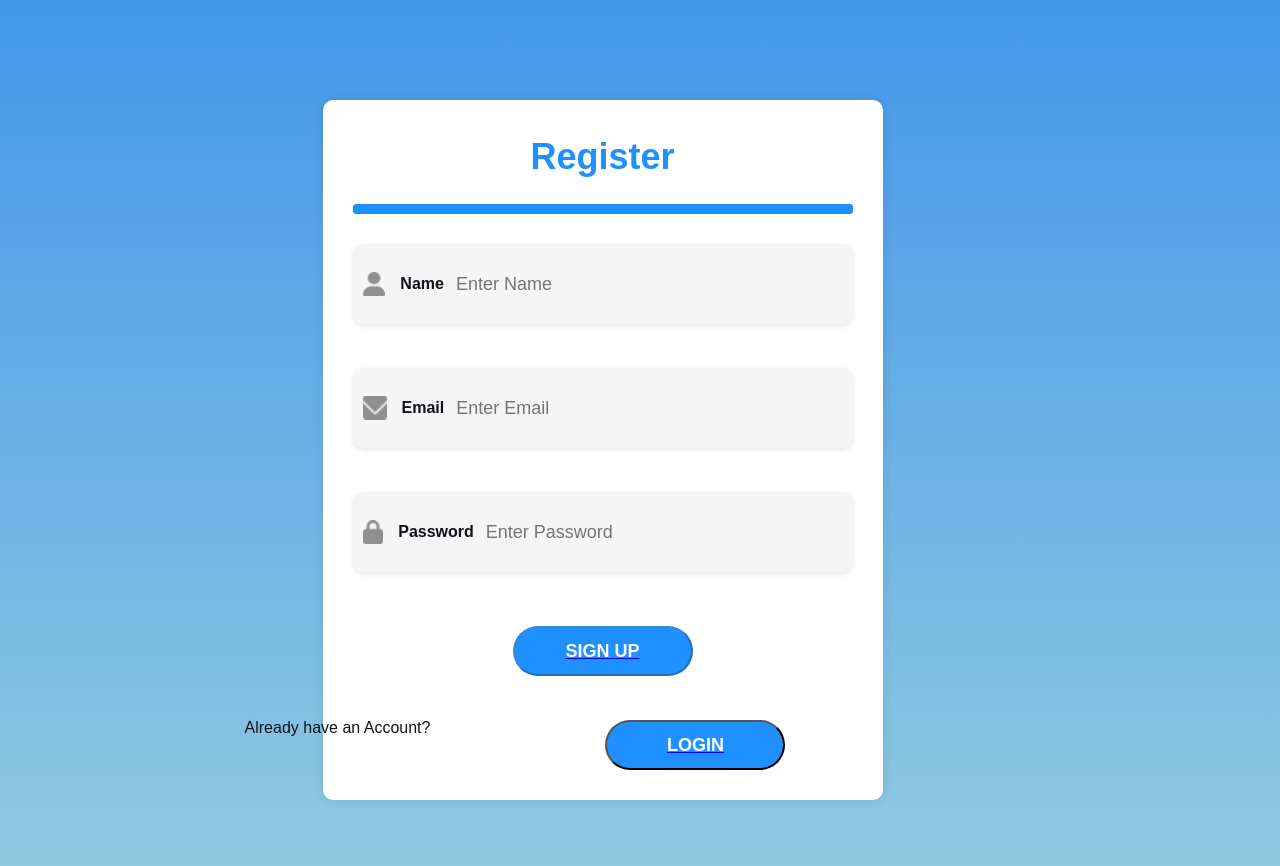
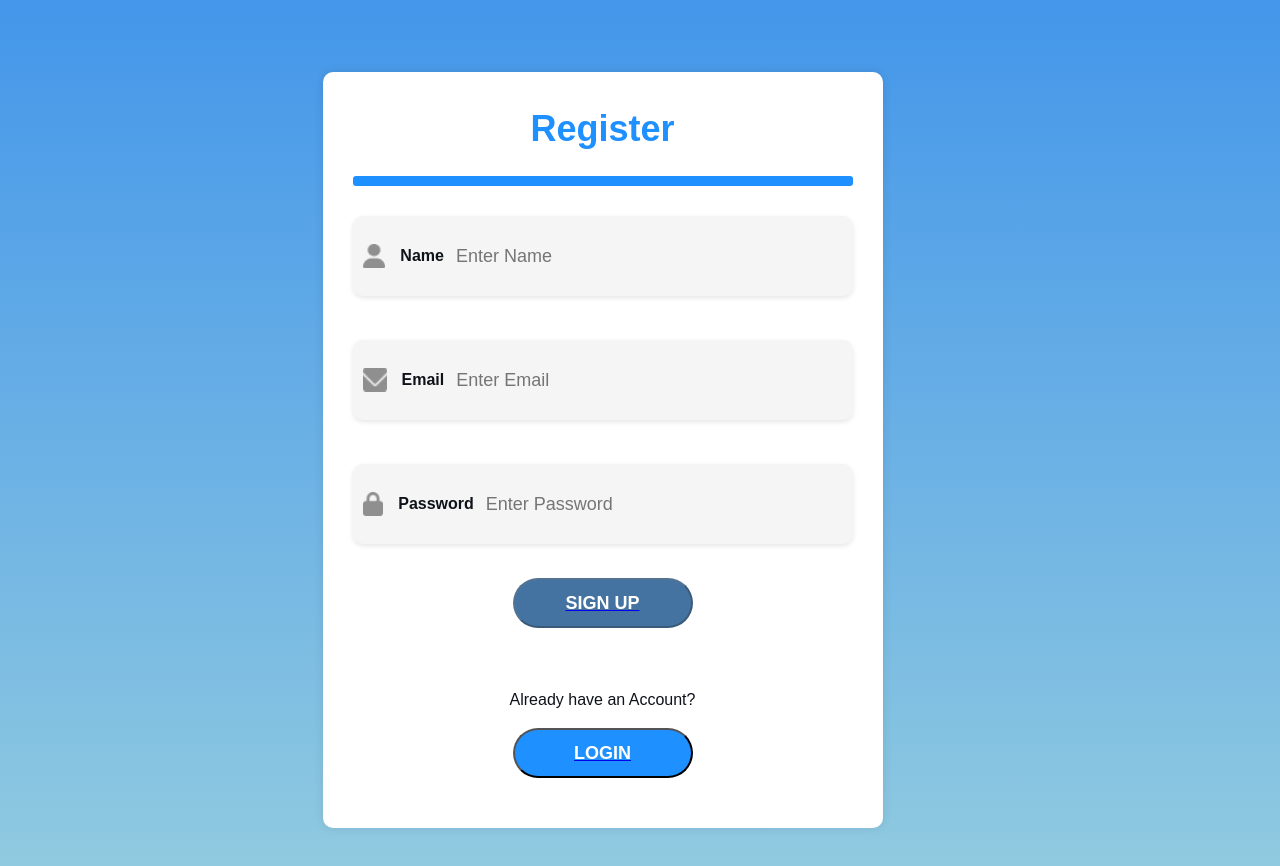
Before and after one commit to Criley71/mern5, a React (Create React App) app in the folder client/: page / in a window 1280 px wide. Shown: the top 866 px of the page. Built offline with nearby package versions, Linux system fonts and the light colour scheme.

Commit message:
button disabled

```diff
--- a/client/src/Login.css
+++ b/client/src/Login.css
@@ -118,13 +118,18 @@ body {
     border-radius: 25px; /* Rounded button */
     font-size: 18px;
     font-weight: 700;
-    cursor: pointer;
+
     text-transform: uppercase;
     transition: background 0.3s ease;
-    margin-top: 20px;
+    margin-bottom: 20px;
   }
 
-  .submit:hover {
+  .submit:disabled {
+    background: #4573a1;
+  }
+
+  .submit:hover:enabled {
+    cursor: pointer;
     background: #007acc; /* Darker blue on hover */
   }
 
--- a/client/src/Register.js
+++ b/client/src/Register.js
@@ -83,8 +83,9 @@ function Register() {
                         </Link>
                     </div>
                     <br />
+                    <p>Already have an Account?</p>
                     <div className="submit-container">
-                        <p>Already have an Account?</p>
+
                         <br></br>
                         <Link to="/login">
                             <button className='submit' >
```
